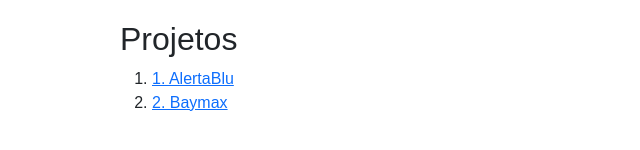
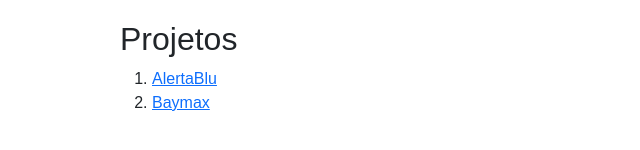
Before and after one commit to Paulo88/Paulo88.github.io, a plain HTML site: page index.html in a window 1280 px wide. Both pictures are taken after a click on the element "UI/UX Design". Shown: the part 618-768 px from the top of the page, 0-640 px from the left. Drawn offline with nearby package versions, Linux system fonts and the light colour scheme.

Commit message:
Update index.html

```diff
--- a/index.html
+++ b/index.html
@@ -142,7 +142,7 @@
             ]
         };
 
-        function showProjects(tech) {
+function showProjects(tech) {
     const projectList = document.getElementById("project-list");
     projectList.innerHTML = "";
 
@@ -151,8 +151,8 @@
         return;
     }
 
-    projects[tech].forEach((proj, index) => {
-        projectList.innerHTML += `<li><a href="${proj.link}" target="_blank">${index + 1}. ${proj.name}</a></li>`;
+    projects[tech].forEach((proj) => {
+        projectList.innerHTML += `<li><a href="${proj.link}" target="_blank">${proj.name}</a></li>`;
     });
 }
 
```
